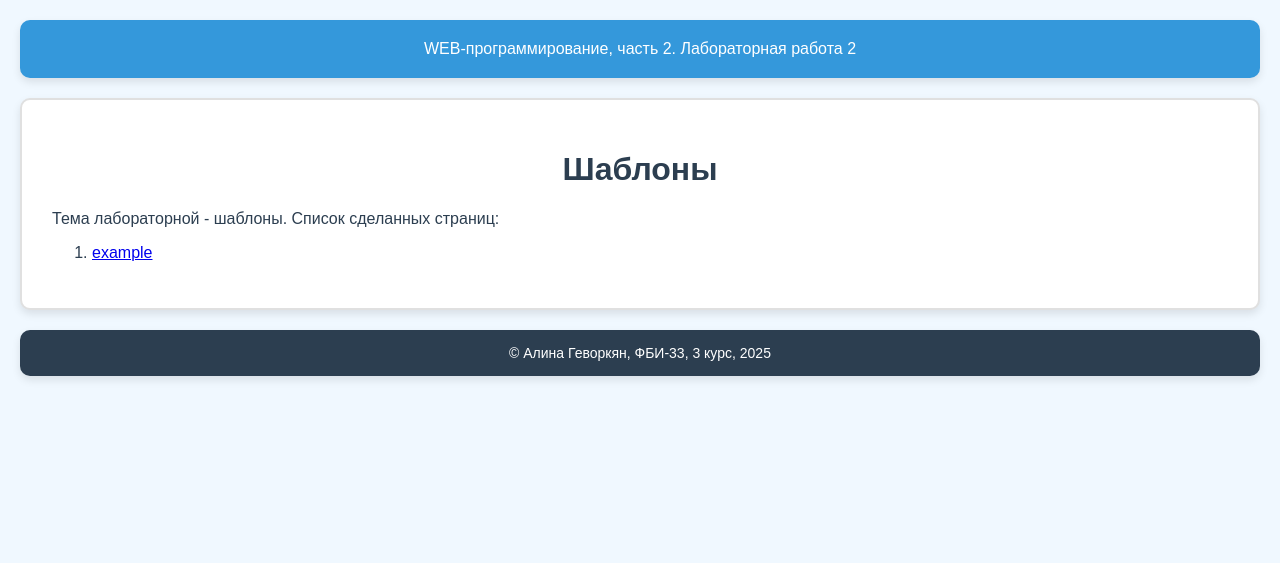
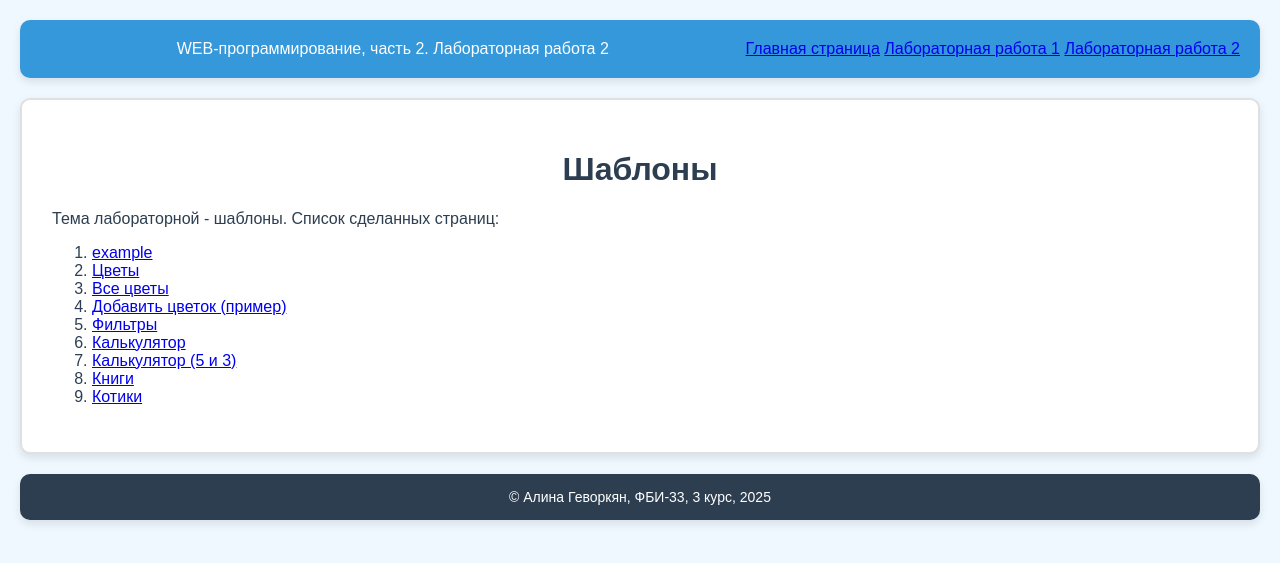
Before and after one commit to aalinkaaaaaaaaaaaa/web-back-labs, a Flask app: page /lab2/ in a window 1280 px wide. Shown: the top 563 px of the page. Run offline with Flask 3, Linux system fonts and the light colour scheme.

Commit message:
Добавление ссылок

```diff
--- a/app.py
+++ b/app.py
@@ -349,6 +349,7 @@ def index():
             <nav>
                 <ul>
                     <li><a href="/lab1">Первая лабораторная</a></li>
+                    <li><a href="/lab2">Вторая лабораторная</a></li>
                 </ul>
             </nav>
         </main>
--- a/templates/base.html
+++ b/templates/base.html
@@ -9,6 +9,11 @@
 <body>
     <header>
         WEB-программирование, часть 2. {{ self.lab() }}
+        <nav style="float: right;">
+            <a href="/">Главная страница</a>
+            <a href="/lab1/">Лабораторная работа 1</a>
+            <a href="/lab2/">Лабораторная работа 2</a>
+        </nav>
     </header>
 
     <main>
--- a/templates/lab2.html
+++ b/templates/lab2.html
@@ -8,8 +8,14 @@
     <h1>Шаблоны</h1>
     <div>Тема лабораторной - шаблоны. Список сделанных страниц:</div>
     <ol>
-        <li>
-            <a href="/lab2/example">example</a>
-        </li>
+        <li><a href="/lab2/example">example</a></li>
+        <li><a href="/lab2/flowers/">Цветы</a></li>
+        <li><a href="/lab2/flowers/all">Все цветы</a></li>
+        <li><a href="/lab2/add_flower/роза">Добавить цветок (пример)</a></li>
+        <li><a href="/lab2/filters">Фильтры</a></li>
+        <li><a href="/lab2/calc/">Калькулятор</a></li>
+        <li><a href="/lab2/calc/5/3">Калькулятор (5 и 3)</a></li>
+        <li><a href="/lab2/books/">Книги</a></li>
+        <li><a href="/lab2/cats/">Котики</a></li>
     </ol>
 {% endblock %}
```
